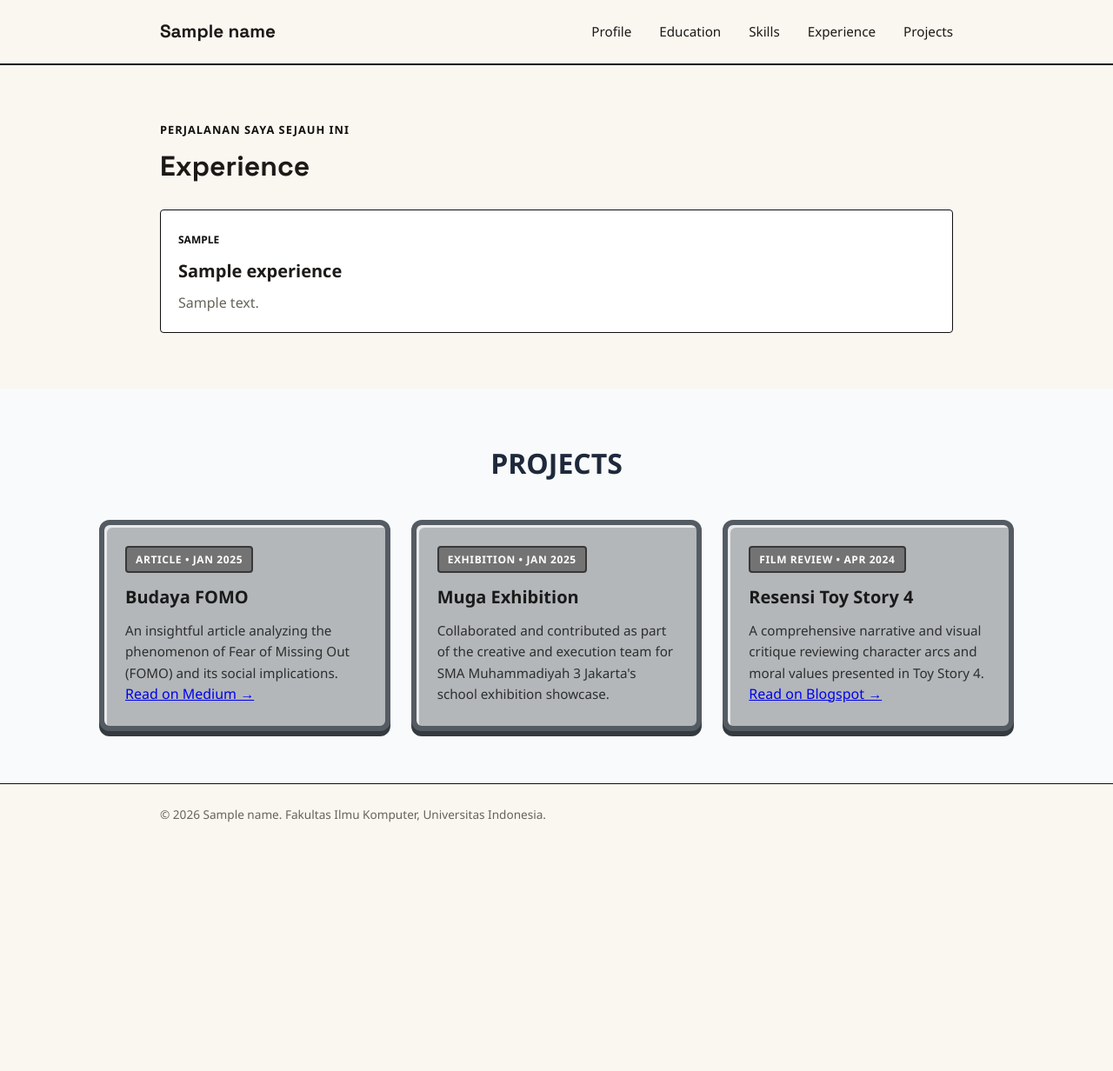
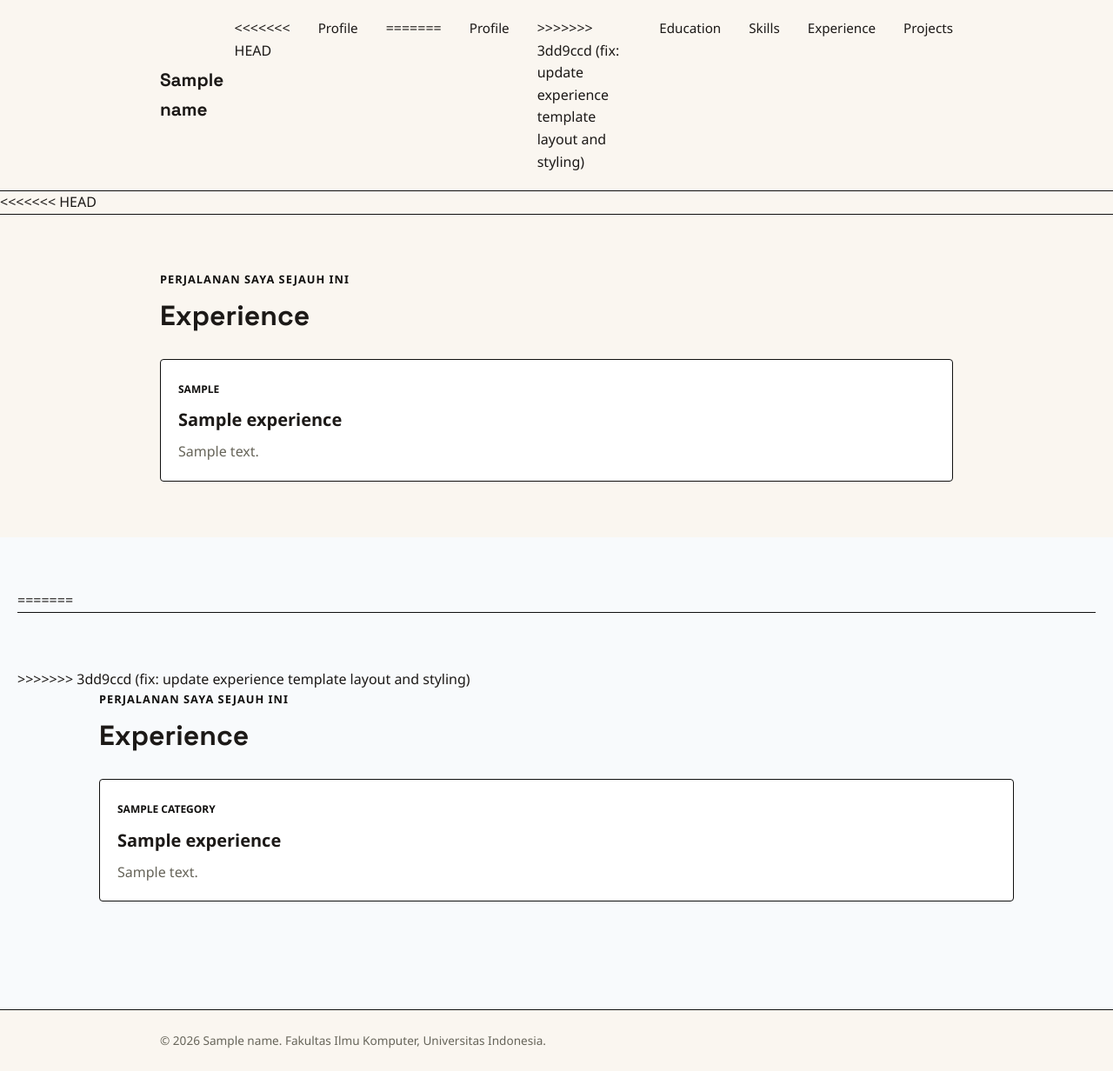
Before and after one commit to nalanii-c/myportofolio, a Django app: template templates/experience.html in a window 1280 px wide. Shown: the whole page at 87% size. Before the commit the page ends 946 px from the top, so only its background shows below. Run offline with Django 5.2, Linux system fonts and the light colour scheme; the template is opened without the code that fills it: most values are stand-ins (such as "Sample title", 1, 10 or a date in 2020).

Commit message:
fix: update experience template layout and styling

```diff
--- a/templates/experience.html
+++ b/templates/experience.html
@@ -11,21 +11,27 @@
 </head>
 <body>
 
-    <!--HEADER -->
+    <!-- HEADER -->
     <header class="site-header">
         <div class="container">
             <a href="{% url 'main:show_main' %}" class="brand">{{ name }}</a>
             <nav>
+<<<<<<< HEAD
                <a href="{% url 'main:show_main' %}">Profile</a>
+=======
+                <a href="{% url 'main:show_main' %}">Profile</a>
+>>>>>>> 3dd9ccd (fix: update experience template layout and styling)
                 <a href="{% url 'main:show_main' %}#education">Education</a>
                 <a href="{% url 'main:show_main' %}#skills">Skills</a>
                 <a href="{% url 'main:show_experience' %}">Experience</a>
-                <a href="#projects">Projects</a>
+                <a href="{% url 'main:show_main' %}#projects">Projects</a>
             </nav>
         </div>
     </header>
 
+    <!-- MAIN CONTENT -->
     <main>
+<<<<<<< HEAD
 
         <!-- EXPERIENCE -->
         <section class="experience-section" id="experience">
@@ -61,41 +67,41 @@
 
         <!-- PROJECTS -->
         <section class="projects-section" id="projects">
+=======
+        <section class="experience-section" id="experience">
+>>>>>>> 3dd9ccd (fix: update experience template layout and styling)
             <div class="container">
-                <h2 class="section-title">PROJECTS</h2>
-                <div class="projects-grid">
-                    <article class="project-card">
-                        <div class="project-content">
-                            <span class="badge">ARTICLE &bull; JAN 2025</span>
-                            <h3>Budaya FOMO</h3>
-                            <p>An insightful article analyzing the phenomenon of Fear of Missing Out (FOMO) and its social implications.</p>
-                            <a href="https://medium.com/@2223-k.nalani/budaya-fomo-87d6f0d1c7e1" target="_blank" rel="noopener noreferrer" class="project-link">Read on Medium &rarr;</a>
-                        </div>
-                    </article>
+                <p class="section-kicker">Perjalanan saya sejauh ini</p>
+                <h1>Experience</h1>
 
-                    <article class="project-card">
-                        <div class="project-content">
-                            <span class="badge">EXHIBITION &bull; JAN 2025</span>
-                            <h3>Muga Exhibition</h3>
-                            <p>Collaborated and contributed as part of the creative and execution team for SMA Muhammadiyah 3 Jakarta's school exhibition showcase.</p>
-                        </div>
-                    </article>
+                <div class="experience-grid">
+                    {% for experience in experience_list %}
+                        <article class="experience-card">
+                            <span class="experience-category">
+                                {{ experience.category }}
+                            </span>
+                            <h2>{{ experience.title }}</h2>
+                            <p class="experience-description">
+                                {{ experience.description }}
+                            </p>
 
-                    <article class="project-card">
-                        <div class="project-content">
-                            <span class="badge">FILM REVIEW &bull; APR 2024</span>
-                            <h3>Resensi Toy Story 4</h3>
-                            <p>A comprehensive narrative and visual critique reviewing character arcs and moral values presented in Toy Story 4.</p>
-                            <a href="https://nalanichandraa1.blogspot.com/2024/04/resensi-toy-story-4-khalisha-nalani.html" target="_blank" rel="noopener noreferrer" class="project-link">Read on Blogspot &rarr;</a>
-                        </div>
-                    </article>
+                            {% if experience.is_ongoing %}
+                                <p class="experience-status">Sedang berlangsung</p>
+                            {% else %}
+                                <p class="experience-status">Selesai</p>
+                            {% endif %}
+                        </article>
+                    {% empty %}
+                        <p class="empty-state">
+                            Belum ada pengalaman yang ditambahkan.
+                        </p>
+                    {% endfor %}
                 </div>
             </div>
         </section>
-
     </main>
 
-    <!-- Footer -->
+    <!-- FOOTER -->
     <footer class="site-footer">
         <div class="container">
             <p>&copy; 2026 {{ name }}. Fakultas Ilmu Komputer, Universitas Indonesia.</p>
```
Also changed, not shown: portofolio/urls.py (+9 -2 lines), portofolio/views.py (added, +19 -0 lines).
